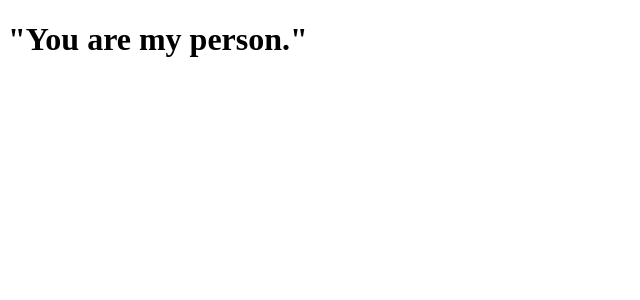
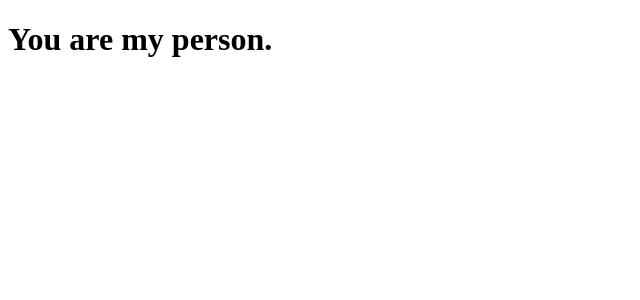
Before and after one commit to taorodrigueswork/curso-dev, a Next.js app: page / in a window 1280 px wide. Shown: the top 300 px of the page, without its empty margins (0-640 px from the left). Built offline with nearby package versions, Linux system fonts and the light colour scheme.

Commit message:
Refactor database export structure and clean up migration file comments

```diff
--- a/infra/database.js
+++ b/infra/database.js
@@ -30,10 +30,12 @@ async function getNewClient() {
   return client;
 }
 
-export default {
+const database = {
   query,
   getNewClient,
 };
+
+export default database;
 
 function getSSLValues() {
   if (process.env.POSTGRES_CA) {
--- a/infra/migrations/1743362088407_first-migration.js
+++ b/infra/migrations/1743362088407_first-migration.js
@@ -1,3 +1,4 @@
+/* eslint-disable no-unused-vars */
 /* eslint-disable camelcase */
 
 exports.shorthands = undefined;
--- a/infra/scripts/wait-for-postgres.js
+++ b/infra/scripts/wait-for-postgres.js
@@ -3,7 +3,7 @@ const { exec } = require("node:child_process");
 function checkPostgres() {
   exec("docker exec postgres-dev pg_isready --host localhost", handleReturn);
 
-  function handleReturn(error, stdout, stderr) {
+  function handleReturn(error, stdout) {
     try {
       if (stdout.search("accepting connections") === -1) {
         process.stdout.write(".");
--- a/pages/index.js
+++ b/pages/index.js
@@ -1,5 +1,5 @@
 function Home() {
-  return <h1>"You are my person." </h1>;
+  return <h1>You are my person.</h1>;
 }
 
 export default Home;
```
